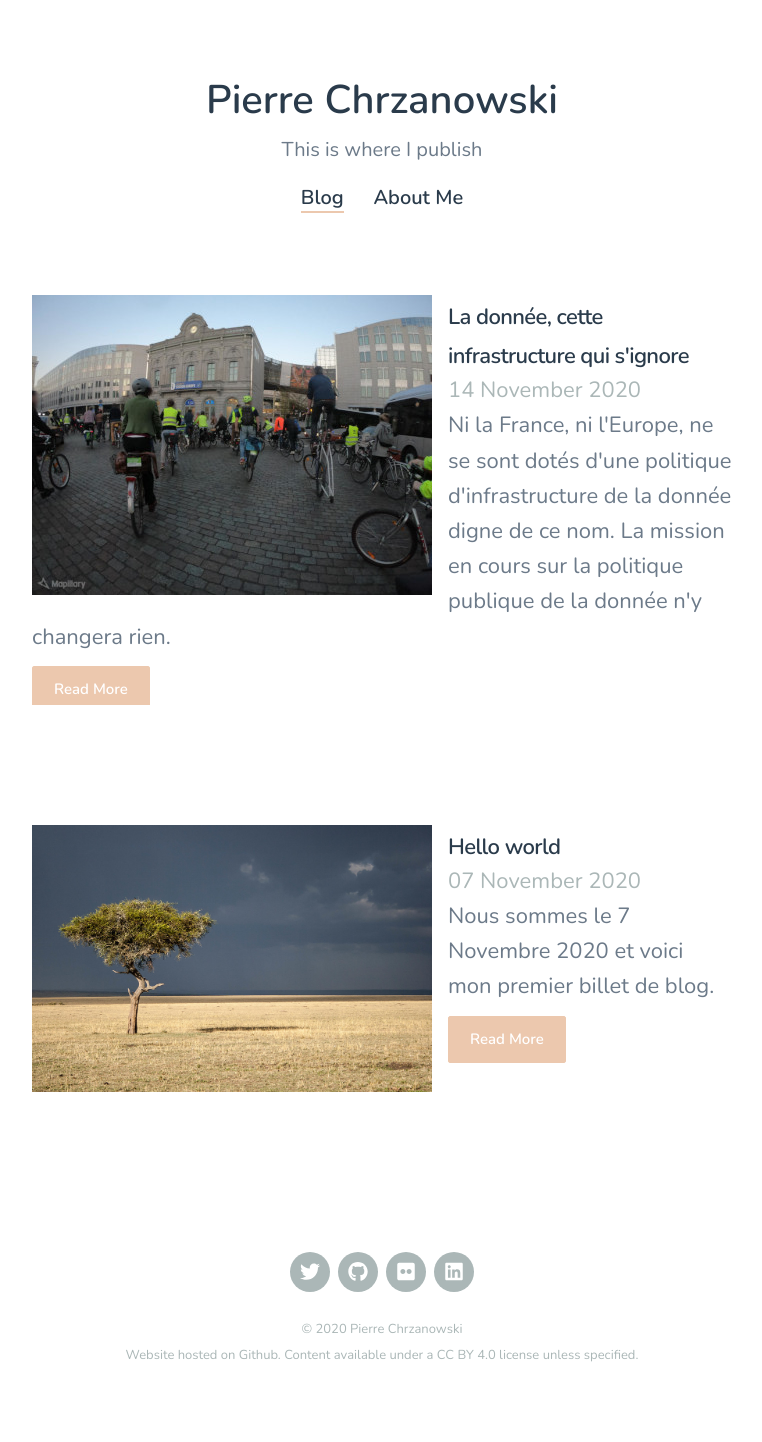
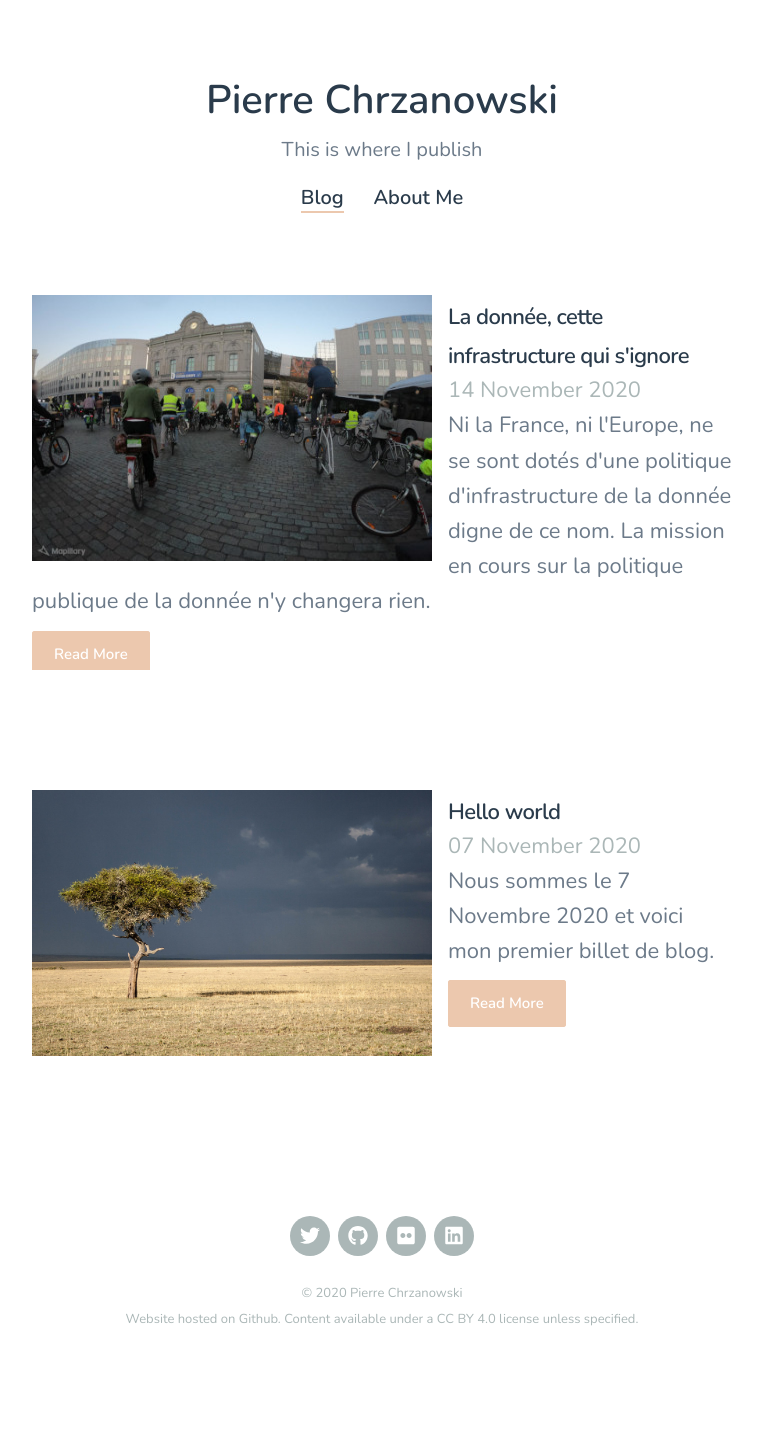
Before and after one commit to pzwsk/pzwsk.eu, a Jekyll site: the page built from index.html, in a window 1280 px wide. Shown: the whole page, without its empty margins (258-1020 px from the left). Built offline with Jekyll 4.4.1, drawn with Linux system fonts in a browser that asks for light colours; nearby versions of some CDN libraries; the list of posts is cut into pages by our own code; after the commit the page ends 1406 px from its top, so only the background shows below that.

Commit message:
Update _listing.scss

```diff
--- a/_sass/_includes/_listing.scss
+++ b/_sass/_includes/_listing.scss
@@ -214,24 +214,30 @@ h3.listing-post__title a {
 .listing-post img {
 	float:left;
 	width: 100px;
+	max-height:66px;
 
 	@include mq(phonel) {
 		width: 100px;
+		max-height:66px;
 	}
 
 	@include mq(tabletp) {
 		width: 200px;
+		max-height: 132px;
 	}
 
 	@include mq(tabletl) {
 		width: 200px;
+		max-height: 132px;
 	}
 
 	@include mq(laptop) {
 		width: 400px;
+		max-height: 266px;
 	}
 
 	@include mq(desktop) {
 		width: 400px;
+		max-height:266px;
 	}
 }
```
